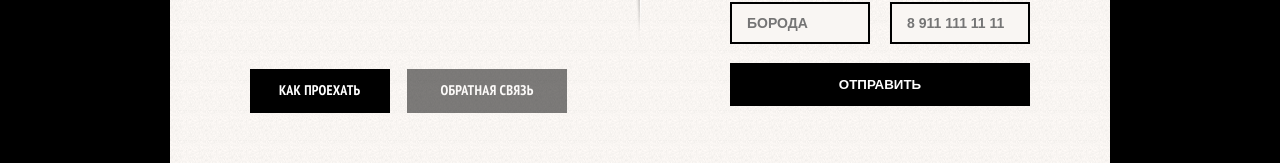
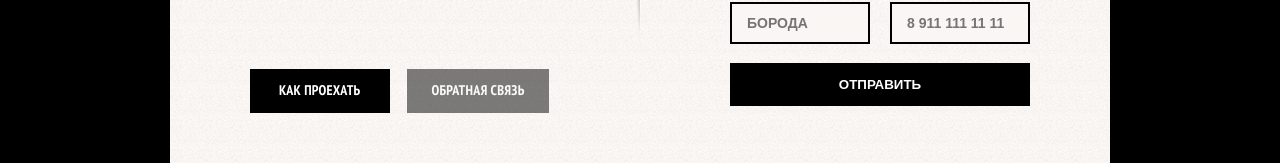
Before and after one commit to nikolaysalinder/barbershop, a Vue app: page / in a window 1280 px wide. Shown: the part 1351-1514 px from the top of the page. Built offline with nearby package versions, Linux system fonts and the light colour scheme.

Commit message:
Trying fix bg in on deploy mode

```diff
--- a/src/components/home/Index.vue
+++ b/src/components/home/Index.vue
@@ -52,7 +52,7 @@
           @close="showMap = false">
             <img src="./../../assets/img/map.png" height="560" width="766">
           </app-modal>
-          <a href="#" class="btn disabled">Обратная связь</a>
+          <a href="#" class="btn btn-feedback disabled">Обратная связь</a>
         </div>
       </div>
       <div slot="index-content-right" class="index-content-right">
@@ -81,7 +81,7 @@ export default {
 
 <style>
 .index {
-  background: #000 url("../../assets/img/index-bg.jpg");
+  background: #000 url("./../../assets/img/index-bg.jpg");
   background-position: 50% 0;
   background-size: 2520px;
   background-repeat: no-repeat;
--- a/static/css/styles.css
+++ b/static/css/styles.css
@@ -1,3 +1,3 @@
 .app {
-  background: #000 url("../img/index-bg.jpg");
+  /*background: #000 url("../img/index-bg.jpg");*/
 }
```
Also changed, not shown: 10 other files (tests, documents, lock files or other folders).
